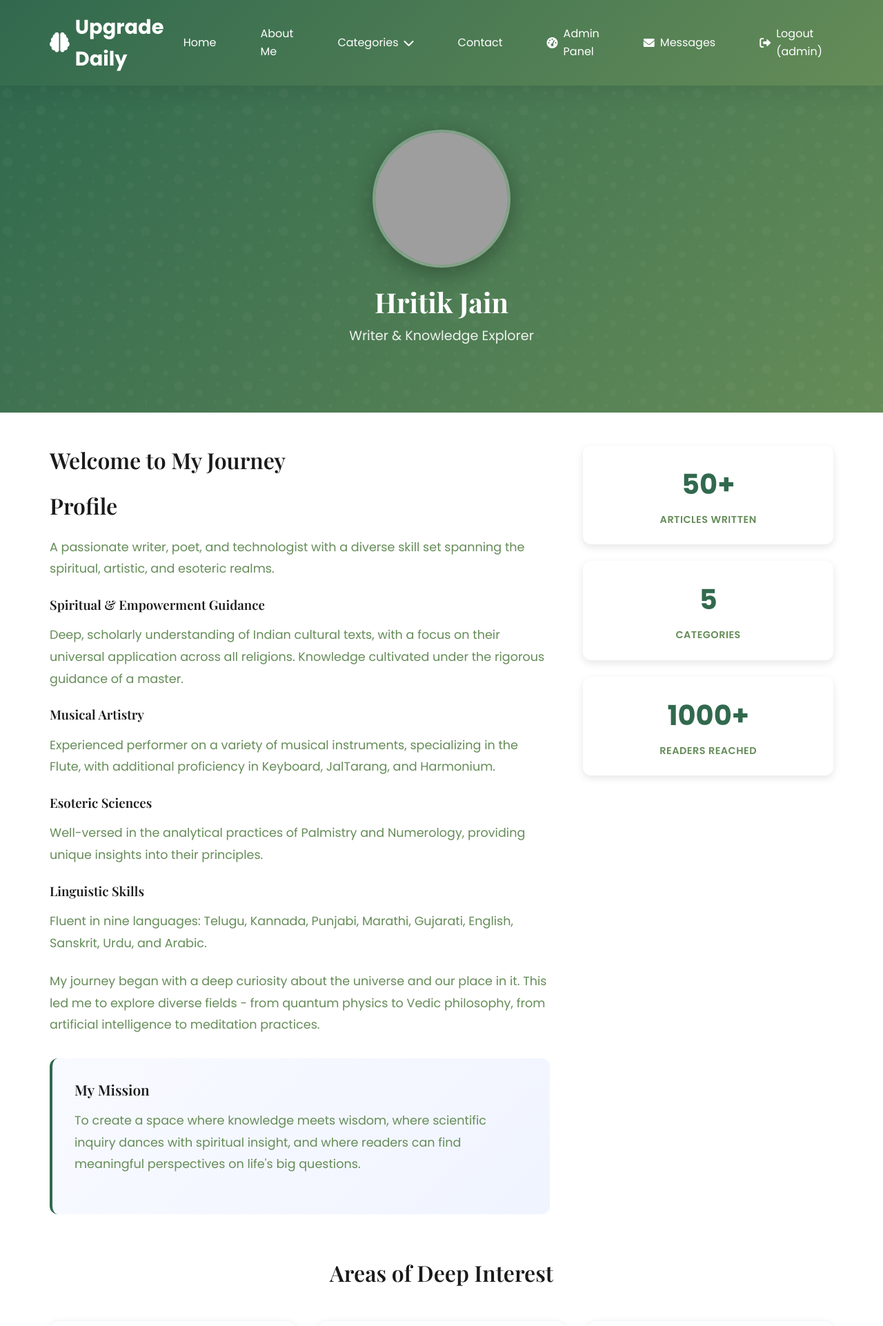
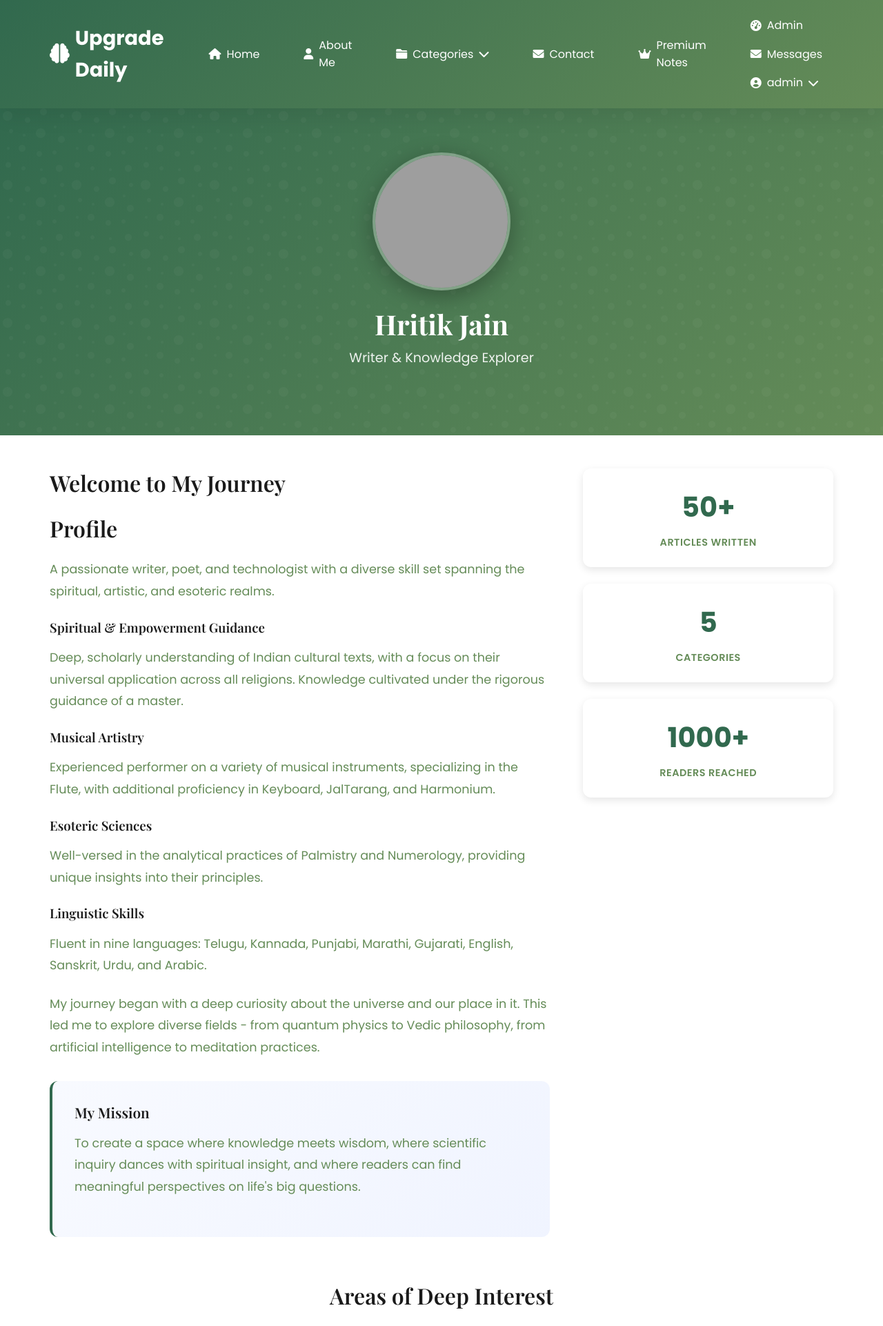
Before and after one commit to hrcguru/Blog_Webpage, a Flask app: page /about in a window 1280 px wide. Shown: the top 1922 px of the page at 69% size. Run offline with Flask 3, Linux system fonts and the light colour scheme; a user stored in the database is signed in; some web fonts are replaced; grey boxes are pictures that could not be loaded.

Commit message:
base.html

```diff
--- a/blog_website/templates/base.html
+++ b/blog_website/templates/base.html
@@ -8,30 +8,68 @@
     <link href="https://cdnjs.cloudflare.com/ajax/libs/font-awesome/6.0.0/css/all.min.css" rel="stylesheet">
 </head>
 <body>
-    <nav class="navbar">
+    <!-- Mobile Menu Button -->
+    <div class="mobile-menu-btn" id="mobileMenuBtn">
+        <span></span>
+        <span></span>
+        <span></span>
+    </div>
+
+    <!-- Mobile Overlay -->
+    <div class="mobile-overlay" id="mobileOverlay"></div>
+
+    <nav class="navbar" id="navbar">
         <div class="nav-container">
             <a href="{{ url_for('index') }}" class="nav-logo">
                 <i class="fas fa-brain"></i> Upgrade Daily
             </a>
-            <div class="nav-menu">
-                <a href="{{ url_for('index') }}" class="nav-link">Home</a>
-                <a href="{{ url_for('about') }}" class="nav-link">About Me</a>
+
+            <div class="nav-menu" id="navMenu">
+                <a href="{{ url_for('index') }}" class="nav-link">
+                    <i class="fas fa-home"></i> Home
+                </a>
+                <a href="{{ url_for('about') }}" class="nav-link">
+                    <i class="fas fa-user"></i> About Me
+                </a>
+
+                <!-- Categories Dropdown -->
                 <div class="dropdown">
-                    <a href="#" class="nav-link">Categories <i class="fas fa-chevron-down"></i></a>
+                    <a href="#" class="nav-link dropdown-toggle">
+                        <i class="fas fa-folder"></i> Categories <i class="fas fa-chevron-down dropdown-arrow"></i>
+                    </a>
                     <div class="dropdown-content">
-                        <!-- FIXED: Changed category_posts to view_category -->
-                        <a href="{{ url_for('view_category', category='Esoteric Science') }}">Esoteric Science</a>
-                        <a href="{{ url_for('view_category', category='Science and Tech') }}">Science & Tech</a>
-                        <a href="{{ url_for('view_category', category='Indian Culture') }}">Indian Culture</a>
-                        <a href="{{ url_for('view_category', category='Spiritual') }}">Spiritual</a>
+                        <a href="{{ url_for('view_category', category='Esoteric Science') }}">
+                            <i class="fas fa-atom"></i> Esoteric Science
+                        </a>
+                        <a href="{{ url_for('view_category', category='Science and Tech') }}">
+                            <i class="fas fa-laptop-code"></i> Science & Tech
+                        </a>
+                        <a href="{{ url_for('view_category', category='Indian Culture') }}">
+                            <i class="fas fa-gem"></i> Indian Culture
+                        </a>
+                        <a href="{{ url_for('view_category', category='Spiritual') }}">
+                            <i class="fas fa-yin-yang"></i> Spiritual
+                        </a>
                     </div>
                 </div>
-                <a href="{{ url_for('contact') }}" class="nav-link">Contact</a>
 
+                <a href="{{ url_for('contact') }}" class="nav-link">
+                    <i class="fas fa-envelope"></i> Contact
+                </a>
+
+                <!-- Premium Notes Link -->
+                {% if session.user_id %}
+                <a href="{{ url_for('premium_notes') }}" class="nav-link premium-link">
+                    <i class="fas fa-crown"></i> Premium Notes
+                </a>
+                {% endif %}
+
+                <!-- User Section -->
+                <div class="nav-user-section">
                     {% if session.user_id %}
                         {% if session.is_admin %}
                             <a href="{{ url_for('admin_dashboard') }}" class="nav-link admin-btn">
-                            <i class="fas fa-tachometer-alt"></i> Admin Panel
+                                <i class="fas fa-tachometer-alt"></i> Admin
                             </a>
                             <a href="{{ url_for('view_messages') }}" class="nav-link messages-btn">
                                 <i class="fas fa-envelope"></i> Messages
@@ -40,9 +78,16 @@
                                 {% endif %}
                             </a>
                         {% endif %}
-                    <a href="{{ url_for('logout') }}" class="nav-link logout-btn">
-                        <i class="fas fa-sign-out-alt"></i> Logout ({{ session.username }})
+                        <div class="user-dropdown">
+                            <a href="#" class="nav-link user-toggle">
+                                <i class="fas fa-user-circle"></i> {{ session.username }} <i class="fas fa-chevron-down dropdown-arrow"></i>
                             </a>
+                            <div class="dropdown-content user-dropdown-content">
+                                <a href="{{ url_for('logout') }}" class="logout-btn">
+                                    <i class="fas fa-sign-out-alt"></i> Logout
+                                </a>
+                            </div>
+                        </div>
                     {% else %}
                         <a href="{{ url_for('login') }}" class="nav-link login-btn">
                             <i class="fas fa-sign-in-alt"></i> Login
@@ -53,6 +98,7 @@
                     {% endif %}
                 </div>
             </div>
+        </div>
     </nav>
 
     <!-- Flash Messages -->
@@ -61,7 +107,19 @@
             <div class="flash-messages">
                 {% for category, message in messages %}
                     <div class="flash-message {{ category }}">
+                        <span class="flash-icon">
+                            {% if category == 'success' %}
+                                <i class="fas fa-check-circle"></i>
+                            {% elif category == 'error' %}
+                                <i class="fas fa-exclamation-circle"></i>
+                            {% else %}
+                                <i class="fas fa-info-circle"></i>
+                            {% endif %}
+                        </span>
                         {{ message }}
+                        <button class="flash-close" onclick="this.parentElement.remove()">
+                            <i class="fas fa-times"></i>
+                        </button>
                     </div>
                 {% endfor %}
             </div>
@@ -75,17 +133,22 @@
     <footer class="footer">
         <div class="footer-container">
             <div class="footer-section">
-                <h3><i class="fas fa-brain"></i> Upgrade Daily </h3>
+                <h3><i class="fas fa-brain"></i> Upgrade Daily</h3>
                 <p>Exploring knowledge across multiple domains including science, technology, culture, and spirituality.</p>
                 <div class="social-links">
                     <a href="https://www.linkedin.com/in/hrjain365/" target="_blank" title="LinkedIn">
                         <i class="fab fa-linkedin"></i>
                     </a>
+                    <a href="#" title="Twitter">
+                        <i class="fab fa-twitter"></i>
+                    </a>
+                    <a href="#" title="YouTube">
+                        <i class="fab fa-youtube"></i>
+                    </a>
                 </div>
             </div>
             <div class="footer-section">
                 <h4>Categories</h4>
-                <!-- FIXED: Changed category_posts to view_category -->
                 <a href="{{ url_for('view_category', category='Esoteric Science') }}">Esoteric Science</a>
                 <a href="{{ url_for('view_category', category='Science and Tech') }}">Science & Tech</a>
                 <a href="{{ url_for('view_category', category='Indian Culture') }}">Indian Culture</a>
@@ -96,22 +159,98 @@
                 <a href="{{ url_for('index') }}">Home</a>
                 <a href="{{ url_for('about') }}">About Me</a>
                 <a href="{{ url_for('contact') }}">Contact</a>
+                <a href="{{ url_for('premium_notes') }}">Premium Notes</a>
                 {% if session.is_admin %}
                 <a href="{{ url_for('admin_dashboard') }}">Admin Panel</a>
-                <a href="{{ url_for('view_messages') }}">Messages</a>
                 {% endif %}
             </div>
             <div class="footer-section">
                 <h4>Contact Info</h4>
                 <p><i class="fas fa-envelope"></i> hritikjain365@gmail.com</p>
                 <p><i class="fas fa-clock"></i> Response within 24 hours</p>
+                <p><i class="fas fa-map-marker-alt"></i> Knowledge Shared Worldwide</p>
             </div>
         </div>
         <div class="footer-bottom">
-            <p>&copy; 2025 Hritik 24 X 7 Blogs. All rights reserved.</p>
+            <p>&copy; 2025 Upgrade Daily. All rights reserved. | Built with <i class="fas fa-heart"></i> for knowledge seekers</p>
         </div>
     </footer>
 
-    <script src="{{ url_for('static', filename='script.js') }}"></script>
+    <script>
+        // Mobile Navigation Toggle
+        const mobileMenuBtn = document.getElementById('mobileMenuBtn');
+        const navMenu = document.getElementById('navMenu');
+        const mobileOverlay = document.getElementById('mobileOverlay');
+        const navbar = document.getElementById('navbar');
+
+        function toggleMobileMenu() {
+            mobileMenuBtn.classList.toggle('active');
+            navMenu.classList.toggle('active');
+            mobileOverlay.classList.toggle('active');
+            document.body.classList.toggle('menu-open');
+        }
+
+        mobileMenuBtn.addEventListener('click', toggleMobileMenu);
+        mobileOverlay.addEventListener('click', toggleMobileMenu);
+
+        // Close mobile menu when clicking on links
+        document.querySelectorAll('.nav-link').forEach(link => {
+            link.addEventListener('click', () => {
+                if (window.innerWidth <= 968) {
+                    toggleMobileMenu();
+                }
+            });
+        });
+
+        // Dropdown functionality
+        document.querySelectorAll('.dropdown-toggle, .user-toggle').forEach(toggle => {
+            toggle.addEventListener('click', function(e) {
+                if (window.innerWidth <= 968) {
+                    e.preventDefault();
+                    const dropdown = this.parentElement;
+                    dropdown.classList.toggle('active');
+                }
+            });
+        });
+
+        // Close dropdowns when clicking outside
+        document.addEventListener('click', function(e) {
+            if (!e.target.matches('.dropdown-toggle') && !e.target.matches('.user-toggle')) {
+                document.querySelectorAll('.dropdown, .user-dropdown').forEach(dropdown => {
+                    dropdown.classList.remove('active');
+                });
+            }
+        });
+
+        // Navbar scroll effect
+        let lastScrollY = window.scrollY;
+        window.addEventListener('scroll', () => {
+            if (window.scrollY > 100) {
+                navbar.classList.add('scrolled');
+            } else {
+                navbar.classList.remove('scrolled');
+            }
+
+            // Hide/show navbar on scroll
+            if (window.scrollY > lastScrollY && window.scrollY > 100) {
+                navbar.classList.add('hide');
+            } else {
+                navbar.classList.remove('hide');
+            }
+            lastScrollY = window.scrollY;
+        });
+
+        // Responsive dropdown handling
+        function handleResize() {
+            if (window.innerWidth > 968) {
+                navMenu.classList.remove('active');
+                mobileMenuBtn.classList.remove('active');
+                mobileOverlay.classList.remove('active');
+                document.body.classList.remove('menu-open');
+            }
+        }
+
+        window.addEventListener('resize', handleResize);
+    </script>
 </body>
 </html>
```
Lines whose indentation alone changed are shown as unchanged.
